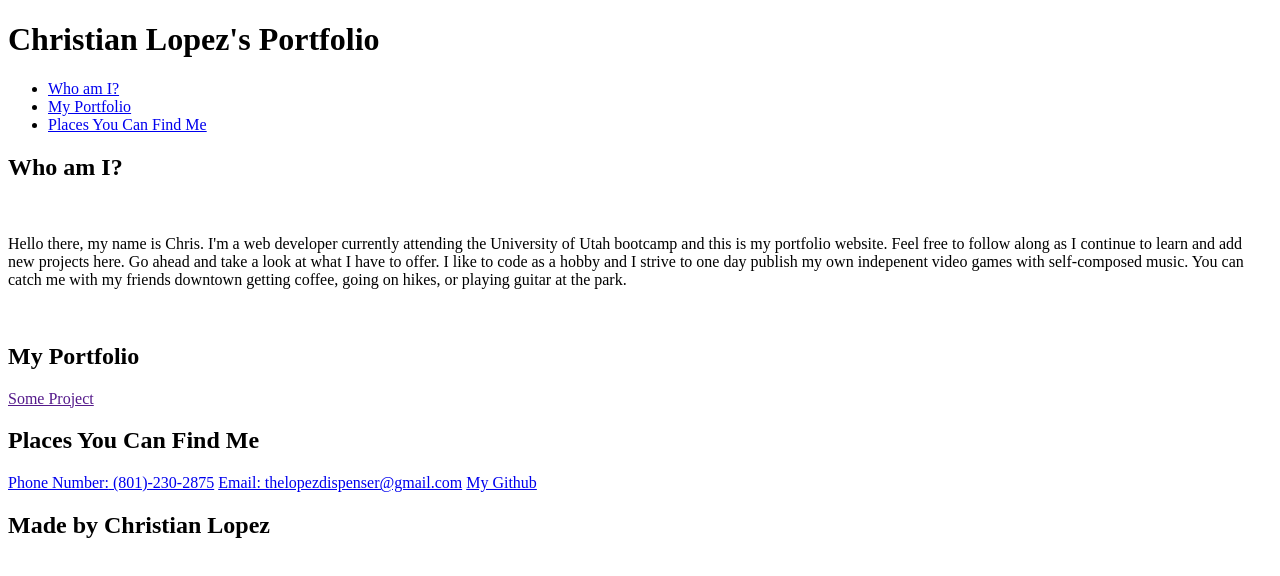
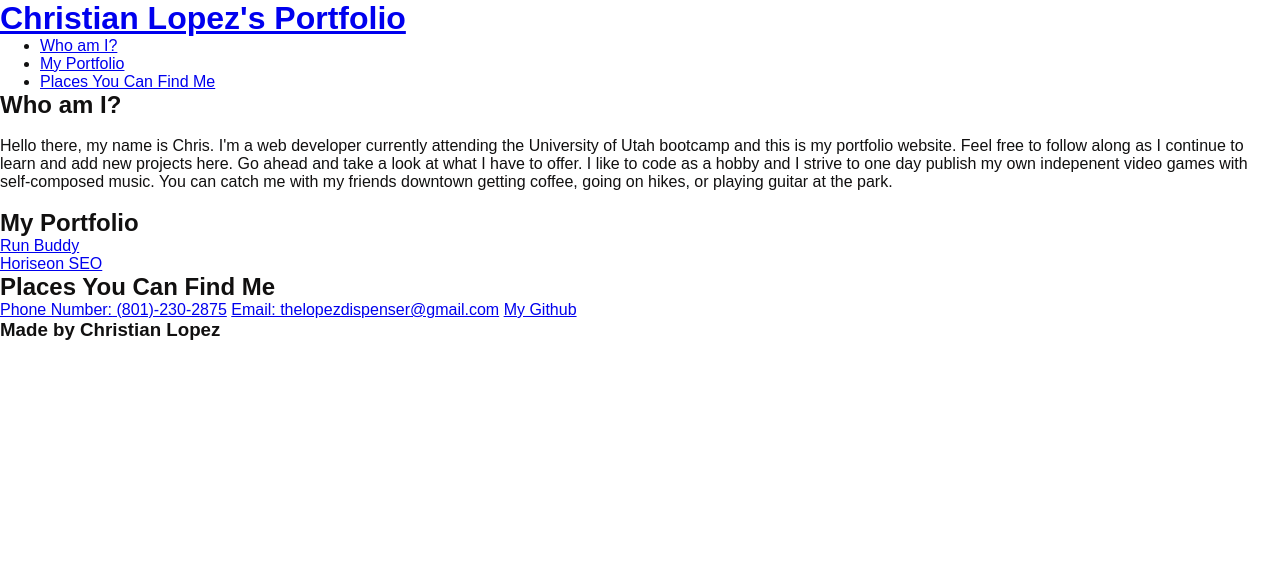
Before and after one commit to Chris-L985/Professional-Portfolio, a plain HTML site: page index.html in a window 1280 px wide. Drawn offline with Linux system fonts and the light colour scheme.

Commit message:
completed framework for html and css

```diff
--- a/assets/css/style.css
+++ b/assets/css/style.css
@@ -0,0 +1,151 @@
+* {
+    margin: 0;
+}
+:root {
+    --primary-color: #F04621;
+    --secondary-color: #111010;
+    --tertiary-color: #b4aeae;
+}
+
+body {
+    color: var(--secondary-color);
+    font-family: Arial, Helvetica, sans-serif;
+}
+
+/* apply style to header title*/
+header {
+
+}
+
+header h1 {
+
+}
+
+header h1 a {
+
+}
+
+/* apply style to header nav */
+header h1 nav {
+
+}
+
+header h1 nav ul {
+
+}
+
+header h1 nav ul li {
+
+}
+
+header h1 nav ul li a {
+
+}
+/* end header */
+
+/* footer styling start */
+footer {
+
+}
+
+footer h3 {
+
+}
+/* footer end */
+
+/* about me style */
+.about-me {
+
+}
+
+.about-me h2 {
+
+}
+
+.about-me img {
+
+}
+
+.about-me p {
+
+}
+
+.about-me p span {
+
+}
+
+/* about me end */
+
+/* portfolio page start */
+.portfolio {
+
+}
+
+.portfolio h2 {
+
+}
+
+.run-buddy-container {
+
+}
+
+.flex-container {
+
+}
+
+.flex-container a {
+
+}
+
+.horiseon {
+
+}
+/* end portfolio page */
+
+/* start contact page styling*/
+.contact-info {
+
+}
+
+.contact-info h2 {
+
+}
+
+.contact-me {
+
+}
+
+.contact-me a {
+
+}
+
+.contact-me a span {
+
+}
+
+/* end contact page */
+
+/* start footer styling */
+footer {
+
+}
+
+footer h3{
+
+}
+/* end footer styling */
+
+/*alternate media screen stylings */
+@media screen and (max-width:980px){
+
+}
+
+@media screen and (max-width:768px){
+
+}
+
+@media screen and (max-width:575px){
+
+}
+
+/* Utilities */
--- a/index.html
+++ b/index.html
@@ -8,12 +8,11 @@
     <title>Christian Lopez's Portfolio</title>
 </head>
 <body>
-    <header class ="">
-        <h1>Christian Lopez's Portfolio</h1>
-    </header>
-
      <!-- navigation tags -->
-    <section class="">
+    <header id="content">
+        <h1>
+            <a href="#content">Christian Lopez's Portfolio</a>
+        </h1>
             <nav>
                 <ul>
                     <li>
@@ -27,32 +26,33 @@
                     </li>
                 </ul>
             </nav>
-    </section>
+    </header>
     <!-- end navigation -->
 
     <!-- who am i page -->
-    <section class="about-me" id="who-am-i">
+    <article class="about-me" id="who-am-i">
         <h2>Who am I?</h2>
         <img src="" alt=""/>
         <p>Hello there, my name is Chris. I'm a web developer currently attending the University of Utah bootcamp and this is my portfolio website. Feel free to follow along as I continue to learn and add new projects here. Go ahead and take a look at what I have to offer.
             <span>I like to code as a hobby and I strive to one day publish my own indepenent video games with self-composed music. You can catch me with my friends downtown getting coffee, going on hikes, or playing guitar at the park.</span>
         </p>
-    </section>
+    </article>
     <!-- end who am i page -->
     <br>
 
     <!-- portfolio page -->
     <section class="portfolio" id="my-portfolio">
         <h2>My Portfolio</h2>
-        <div class="">
-            <div class="">
-                <a href="" target=".blank">Some Project</a>
+        <div class="run-buddy-container">
+            <div class="flex-container">
+                <a href="https://chris-l985.github.io/run-buddy/" target="._blank">Run Buddy</a>
             </div>
         </div>
-
-        <div class="run-buddy-container">
-            <div class="flex-container">
-                <a href="https://chris-l985.github.io/run-buddy/"></a>
+    </section>
+    <section>
+        <div class="horiseon">
+            <div class="">
+                <a href="https://chris-l985.github.io/horiseon-refactor/" target=".blank">Horiseon SEO</a>
             </div>
         </div>
     </section>
@@ -70,8 +70,8 @@
     <!-- end contact info -->
 
     <!-- footer section -->
-    <footer class="footer">
-        <h2>Made by Christian Lopez</h2>
+    <footer>
+        <h3>Made by Christian Lopez</h3>
     </footer>
     <!-- end footer -->
 
```
Lines whose indentation alone changed are shown as unchanged.
